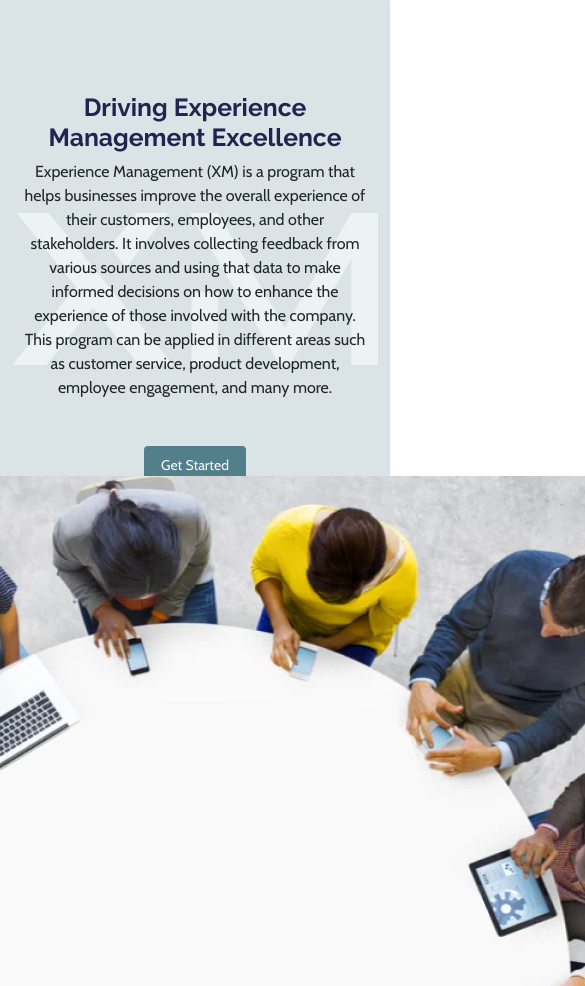
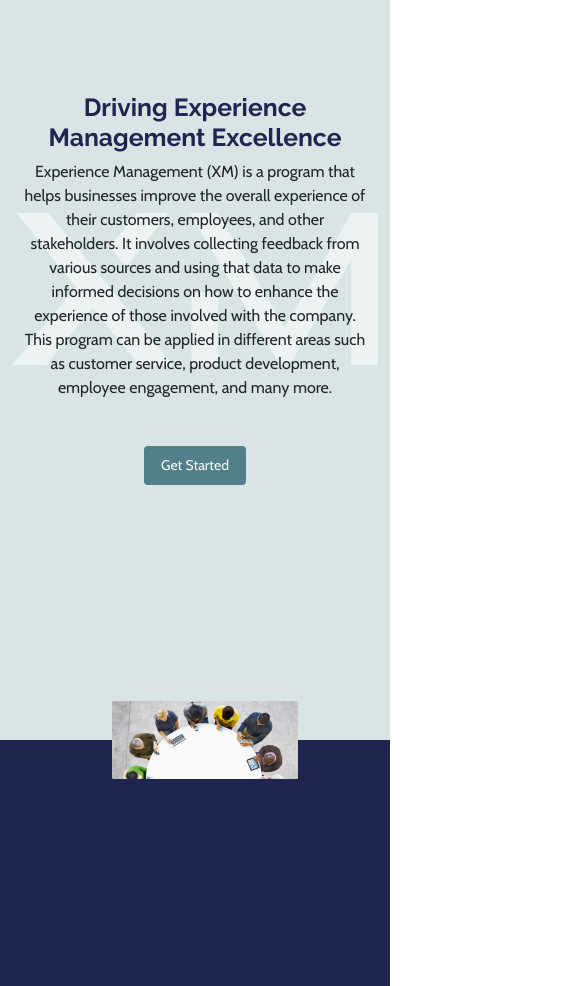
Before and after one commit to ASDEV09/mxscience, a plain HTML site: page index.html in a window 390 px wide. Shown: the part 131-1117 px from the top of the page, 585 px wide, since content can reach past the window. Drawn offline with nearby package versions, Linux system fonts and the light colour scheme; files whose address does not match are found by name.

Commit message:
index.css

```diff
--- a/css/index.css
+++ b/css/index.css
@@ -150,11 +150,52 @@
             background-color: #D47B34;
         }
 
-        .upper-image {
+        /* .upper-image {
             position: absolute;
             bottom: -250px;
             left: 50%;
             transform: translateX(-50%);
+        } */
+        .upper-image img {
+            max-width: 100%;
+            height: auto;
+            display: block;
+        }
+
+        @media (max-width: 1000px) {
+            .upper-image {
+                margin-top: 120px;
+                margin-left: 100px;
+            }
+
+            .upper-image img {
+                width: 100%;
+                /* image ko chhota kar diya */
+            }
+        }
+
+
+
+        @media (max-width: 768px) {
+            .upper-image {
+                bottom: -120px;
+                /* chhoti screen par thoda adjust */
+            }
+
+            .upper-image img {
+                width: 80%;
+                /* image ko chhota kar diya */
+            }
+        }
+
+        @media (max-width: 480px) {
+            .upper-image {
+                bottom: -80px;
+            }
+
+            .upper-image img {
+                width: 70%;
+            }
         }
 
         .footer {
```
